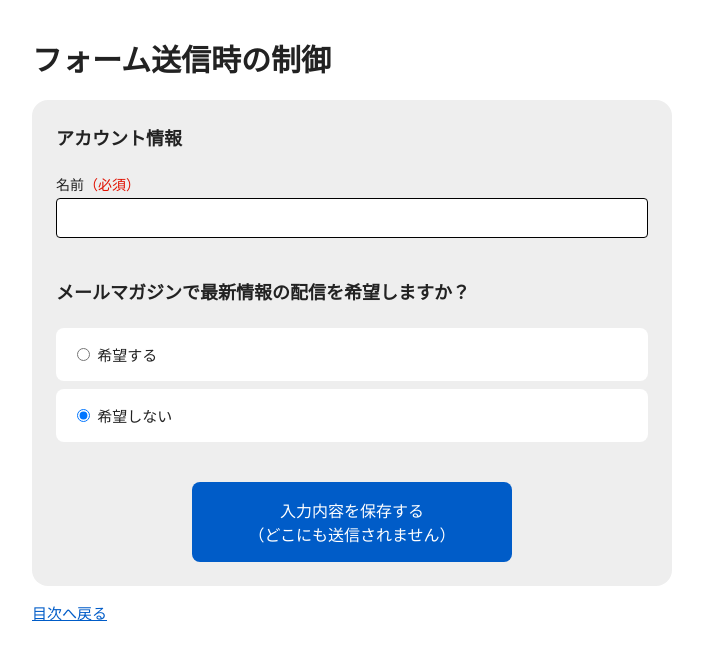
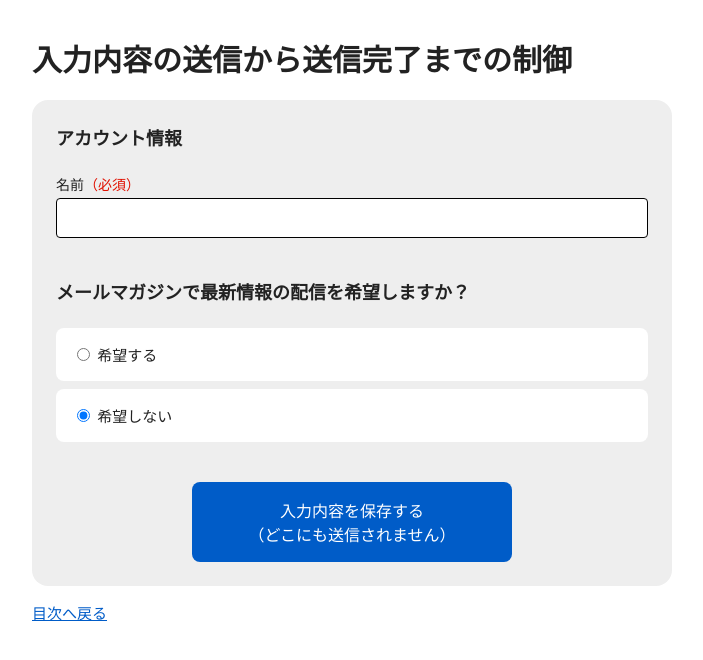
Before and after one commit to ics-creative/230406_inert, a plain HTML site: page demo01/index.html in a window 1280 px wide. Shown: the whole page, without its empty margins (288-991 px from the left). Drawn offline with Linux system fonts and the light colour scheme.

Commit message:
見出し微修正

```diff
--- a/demo01/index.html
+++ b/demo01/index.html
@@ -3,7 +3,7 @@
 <head>
   <meta charset="UTF-8">
   <meta name="viewport" content="width=device-width, initial-scale=1.0">
-  <title>フォーム送信時の制御｜inert属性のデモ</title>
+  <title>入力内容の送信から送信完了までの制御｜inert属性のデモ</title>
 
   <link rel="stylesheet" href="../common.css">
   <link rel="stylesheet" href="./index.css">
@@ -11,7 +11,7 @@
 <body>
   <div class="pageInner">
     <div class="pageContents">
-      <h1>フォーム送信時の制御</h1>
+      <h1>入力内容の送信から送信完了までの制御</h1>
       <div id="js-formWrapper">
         <form class="form" onsubmit="handleSubmit(event)">
           <fieldset class="form-field">
```
